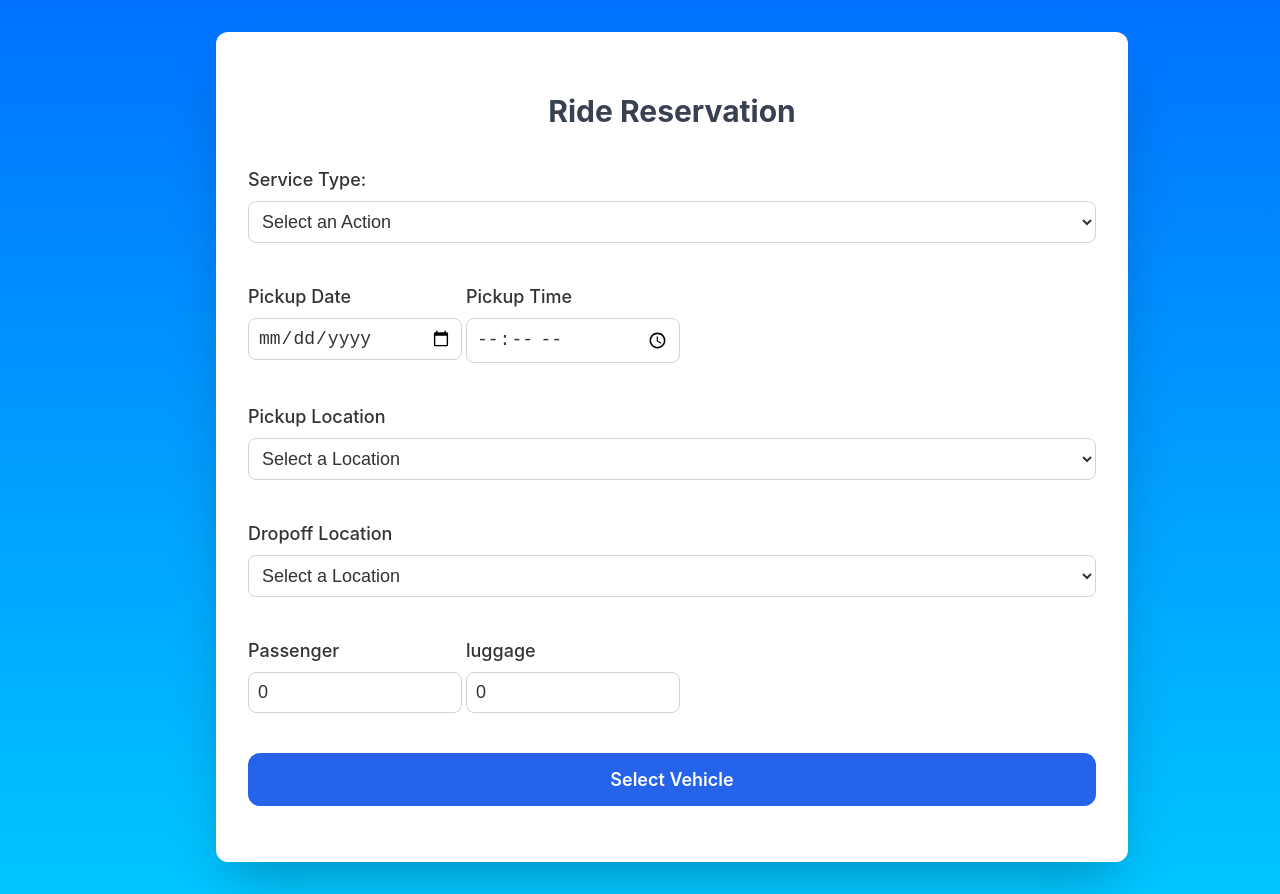
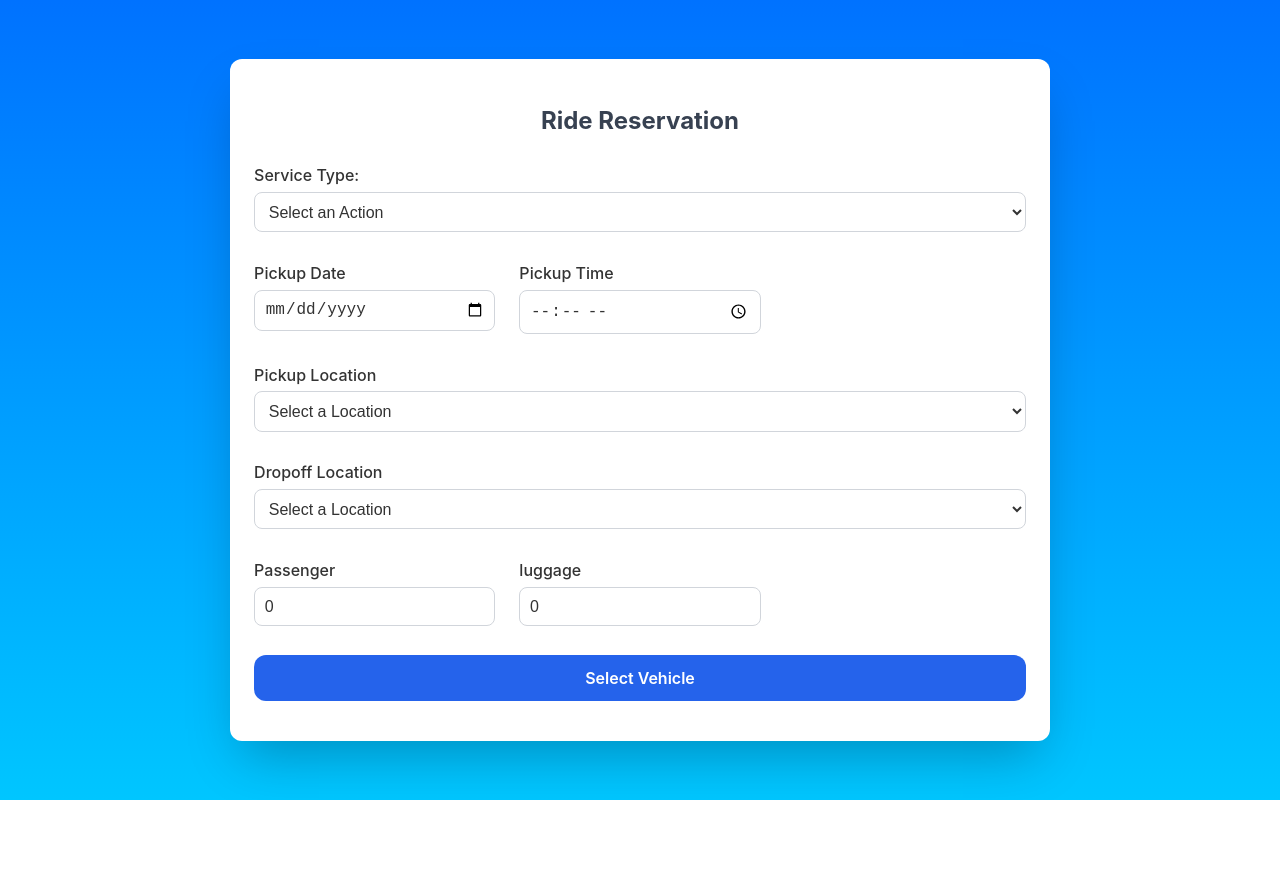
Before and after one commit to Muhtadi1Laskar/ride-reservation-frontend, a React (Vite) app: page / in a window 1280 px wide. After the commit the page ends 800 px from the top, so only its background shows below. Built offline with nearby package versions, Linux system fonts and the light colour scheme.

Commit message:
Fixed the CSS design

```diff
--- a/src/App.css
+++ b/src/App.css
@@ -1,6 +1,3 @@
-/* styles.css */
-
-/* General Styles */
 body {
   font-family: 'Arial', sans-serif;
   background-color: #f3f4f6;
@@ -11,7 +8,6 @@ body {
   min-height: 100vh;
   background: -webkit-linear-gradient(to bottom, #0072ff, #00c6ff);
   background: linear-gradient(to bottom, #0072ff, #00c6ff);
-
   color: #ffffff;
   display: flex;
   flex-direction: column;
@@ -23,31 +19,39 @@ body {
   justify-content: center;
   align-items: center;
   min-height: 100vh;
-  padding: 2rem;
+  padding: 1rem;
   width: 100%;
   max-width: 100vw;
+  box-sizing: border-box;
 }
 
 .form-container {
   background-color: #ffffff;
-  padding: 2rem;
+  padding: 1.5rem;
   border-radius: 0.75rem;
   box-shadow: 0 25px 50px -12px rgba(0, 0, 0, 0.25);
   width: 100%;
   max-width: 64rem;
+  min-width: 320px;
+  /* Set a minimum width for mobile */
+  box-sizing: border-box;
 }
 
 .form-title {
-  font-size: 1.875rem;
+  font-size: 1.5rem;
+  /* Reduced title size for mobile */
   font-weight: 700;
   text-align: center;
   color: #374151;
-  margin-bottom: 2rem;
+  margin-bottom: 1.5rem;
+  /* Reduced margin for mobile */
 }
 
 .form-group {
-  gap: 1.5rem;
-  margin-bottom: 1.5rem;
+  gap: 1rem;
+  /* Reduced gap for mobile */
+  margin-bottom: 1rem;
+  /* Reduced margin for mobile */
   display: flex;
   flex-direction: column;
 }
@@ -55,22 +59,27 @@ body {
 .form-label {
   display: block;
   font-weight: 500;
-  font-size: 1.125rem;
-  margin-bottom: 0.5rem;
+  font-size: 1rem;
+  /* Reduced label size for mobile */
+  margin-bottom: 0.3rem;
+  /* Reduced margin for mobile */
   color: #333;
-  /* Added color for labels */
 }
 
 .form-input,
 .form-select {
   width: 100%;
-  padding: 9px;
+  padding: 0.6rem;
+  /* Reduced padding for mobile */
   border: 1px solid #d1d5db;
   border-radius: 0.5rem;
   outline: none;
-  font-size: 1.125rem;
+  font-size: 1rem;
+  /* Reduced input size for mobile */
   color: #333;
   background-color: #ffffff;
+  box-sizing: border-box;
+  /* Include padding in width */
 }
 
 .form-input:focus,
@@ -81,17 +90,23 @@ body {
 .form-grid {
   display: grid;
   grid-template-columns: 1fr;
-  gap: 1.5rem;
+  gap: 1rem;
+  /* Reduced gap for mobile */
 }
 
 .form-divs {
-  width: 100%; /* Ensure form-divs take full width of their parent */
-  margin-bottom: 1rem;
+  width: 100%;
+  margin-bottom: 0.8rem;
+  /* Reduced margin for mobile */
+  box-sizing: border-box;
+  /* Include padding in width */
 }
 
 @media (min-width: 768px) {
   .form-grid {
     grid-template-columns: repeat(3, 2fr);
+    gap: 1.5rem;
+    /* Restore gap for larger screens */
   }
 }
 
@@ -99,13 +114,17 @@ body {
   width: 100%;
   background-color: #2563eb;
   color: #ffffff;
-  padding: 1rem;
+  padding: 0.8rem;
+  /* Reduced padding for mobile */
   border-radius: 0.75rem;
-  font-size: 1.125rem;
+  font-size: 1rem;
+  /* Reduced button size for mobile */
   font-weight: 600;
   cursor: pointer;
   transition: background-color 0.3s ease;
   border: none;
+  box-sizing: border-box;
+  /* Include padding in width */
 }
 
 .submit-button:hover {
@@ -253,21 +272,26 @@ body {
 }
 
 .success-title {
-  font-size: 1.5rem; /* Adjust title size for mobile */
+  font-size: 1.5rem;
+  /* Adjust title size for mobile */
   text-align: center;
   font-weight: 700;
-  color: #28a745; /* Green color for success */
+  color: #28a745;
+  /* Green color for success */
   margin-bottom: 2rem;
 }
 
 .success-message {
-  font-size: 1rem; /* Adjust message size for mobile */
+  font-size: 1rem;
+  /* Adjust message size for mobile */
   text-align: center;
 }
 
 .success-buttons {
-  flex-direction: column; /* Stack buttons vertically on mobile */
-  align-items: center; /* Center buttons horizontally */
+  flex-direction: column;
+  /* Stack buttons vertically on mobile */
+  align-items: center;
+  /* Center buttons horizontally */
   gap: 1rem;
   margin-top: 2rem;
   display: flex;
@@ -288,12 +312,11 @@ body {
   color: #777;
 }
 
-@media (min-width: 768px) {
+/* @media (min-width: 768px) {
   .form-grid {
-    grid-template-columns: repeat(4, 1fr);
-    /* gap: 5rem; */
+    grid-template-columns: repeat(3, 1fr);
   }
-}
+}   */
 
 @keyframes spin {
   0% {
@@ -306,51 +329,69 @@ body {
 }
 
 .form-container {
-  min-width: 90%;
+  min-width: 140%;
 }
 
 @media (max-width: 767px) {
   .app-container {
     padding: 5px;
   }
+
   .form-title {
-    font-size: 1.5rem; /* Reduced title font size */
-    margin-bottom: 1.5rem; /* Reduced margin */
+    font-size: 1.5rem;
+    /* Reduced title font size */
+    margin-bottom: 1.5rem;
+    /* Reduced margin */
   }
 
   .form-label {
-    font-size: 1rem; /* Reduced label font size */
+    font-size: 1rem;
+    /* Reduced label font size */
   }
 
   .form-input,
   .form-select {
-    font-size: 1rem; /* Reduced input font size */
-    padding: 0.6rem; /* Reduced padding */
+    font-size: 1rem;
+    /* Reduced input font size */
+    padding: 0.6rem;
+    /* Reduced padding */
     min-width: 100%;
   }
 
   .submit-button {
-    font-size: 1rem; /* Reduced button font size */
-    padding: 0.8rem; /* Reduced padding */
+    font-size: 1rem;
+    /* Reduced button font size */
+    padding: 0.8rem;
+    /* Reduced padding */
   }
 
   .vehicle-card-title {
-    font-size: 1rem; /* Reduced vehicle card title font size */
+    font-size: 1rem;
+    /* Reduced vehicle card title font size */
   }
 
   .vehicle-card-text,
   .vehicle-card-price {
-    font-size: 0.9rem; /* Reduced vehicle card text font size */
+    font-size: 0.9rem;
+    /* Reduced vehicle card text font size */
   }
 
   .mileage-container {
-    font-size: 1rem; /* Reduced mileage font size */
-    padding: 0.8rem; /* Reduced padding */
+    font-size: 1rem;
+    /* Reduced mileage font size */
+    padding: 0.8rem;
+    /* Reduced padding */
   }
 
   .form-grid {
-    grid-template-columns: repeat(2, 1fr);
-    /* gap: 4rem; */
+    grid-template-columns: 1fr;
+    /* Single column on mobile */
+    gap: 1rem;
+  }
+
+  .form-container {
+    min-width: 90%;
+    width: 33rem;
   }
 
   .vehicle-image {
```
